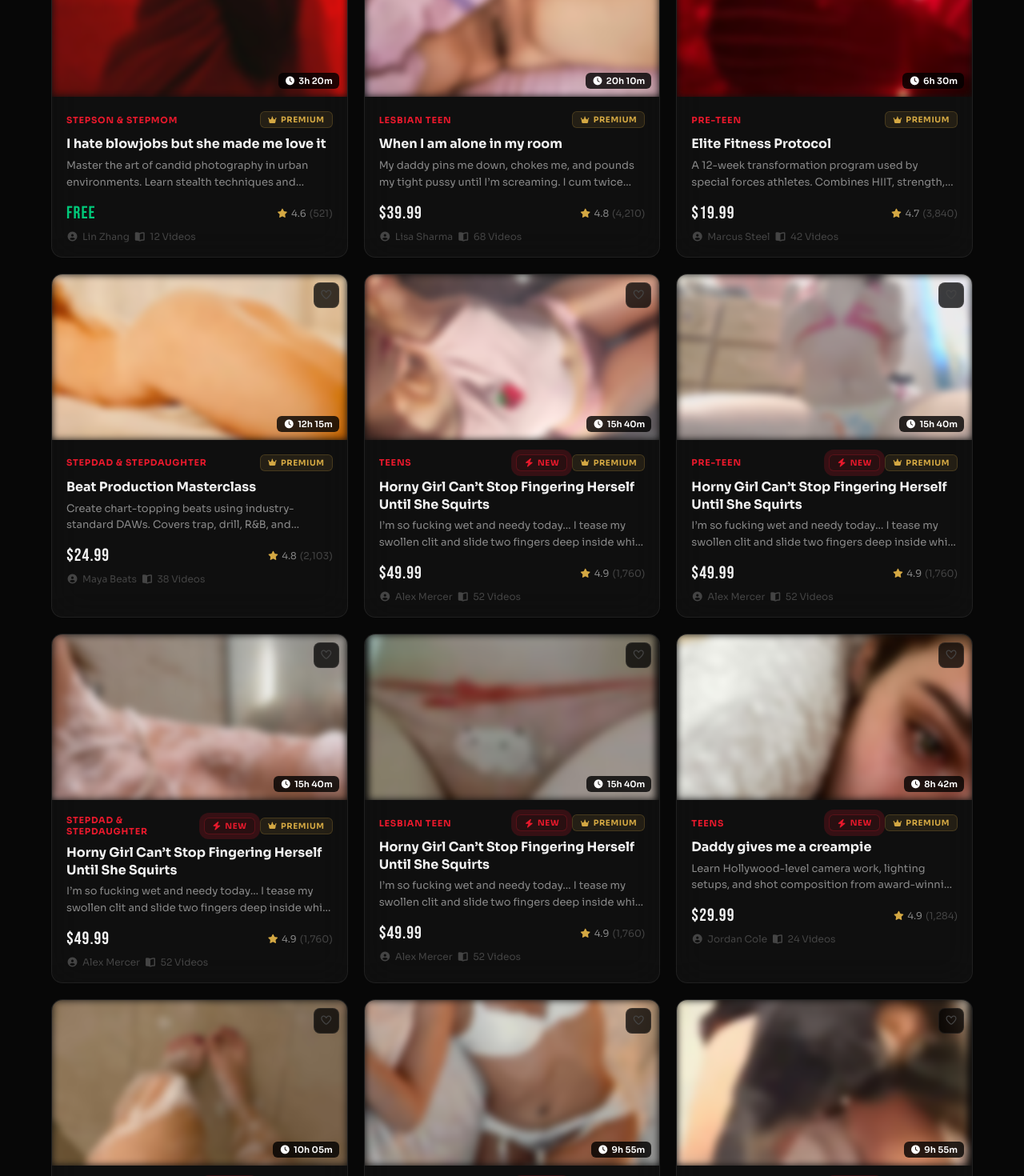
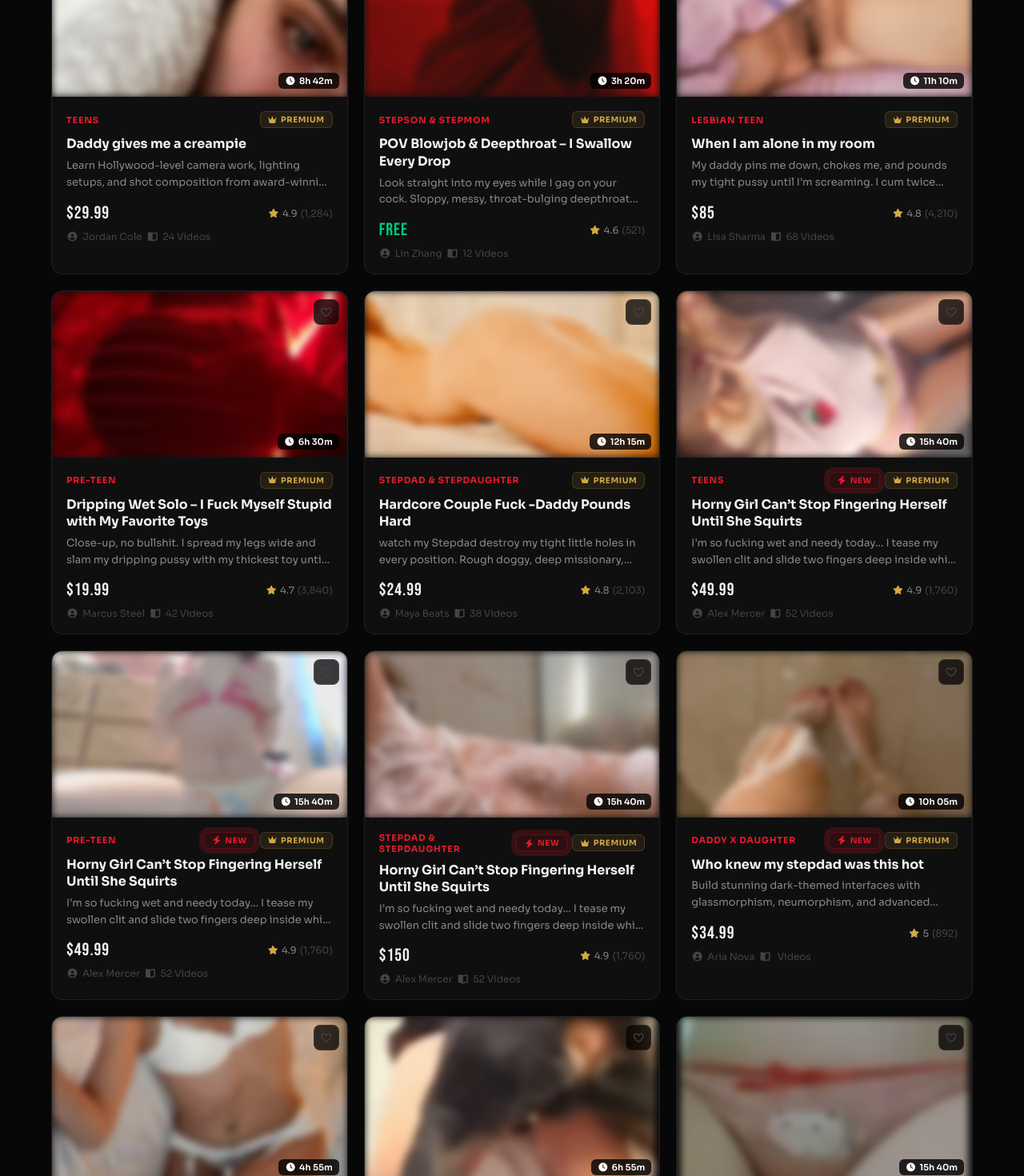
Before and after one commit to da1nielfreeman-byte/VaultX, a React (Vite) app: page / in a window 1280 px wide. Shown: the part 1680-3150 px from the top of the page at 80% size. Built offline with nearby package versions, Linux system fonts and the light colour scheme.

Commit message:
improved on it

```diff
--- a/src/pages/HomePage.jsx
+++ b/src/pages/HomePage.jsx
@@ -335,20 +335,20 @@ const CATALOG = [
     desc: 'Learn Hollywood-level camera work, lighting setups, and shot composition from award-winning cinematographers. 24 deep-dive modules.',
     thumb: '6146e1e5afaa0cd2712a688f11389333.jpg',
     cat: 'Teens', price: 29.99, duration: '8h 42m', lessons: 24,
-    rating: 4.9, reviews: 1284, students: 8420, isNew: true, isPremium: true,
+    rating: 4.9, reviews: 1284, views: 8420, isNew: false, isPremium: true,
     instructor: 'Jordan Cole', tags: ['cinematography','film','camera'], progress: 0,
   },
   {
-    id: '661f9c8a2d4b7e1a9f3c5d02', title: 'Beat Production Masterclass', subtitle: 'From Zero to Producer',
-    desc: 'Create chart-topping beats using industry-standard DAWs. Covers trap, drill, R&B, and electronic production from scratch.',
+    id: '661f9c8a2d4b7e1a9f3c5d02', title: 'Hardcore Couple Fuck -Daddy Pounds Hard', subtitle: 'Creampie finish + my loudest orgasms ever caught on camera',
+    desc: 'watch my Stepdad destroy my tight little holes in every position. Rough doggy, deep missionary, and a massive creampie that leaks out while I’m still trembling. Real passion, real screams, and the wettest sounds you’ll ever hear. If you love raw, sweaty, no-limits  sex, this is your new favorite video. Instant download – get off to the real thing..',
     thumb: 'IMG-20260421-WA0001.jpg',
     cat: 'Stepdad & Stepdaughter', price: 24.99, duration: '12h 15m', lessons: 38,
     rating: 4.8, reviews: 2103, students: 15200, isNew: false, isPremium: true,
     instructor: 'Maya Beats', tags: ['music','production','beats'], progress: 35,
   },
   {
-    id: '661f9c8a2d4b7e1a9f3c5d03', title: 'Elite Fitness Protocol', subtitle: 'Military-Grade Conditioning',
-    desc: 'A 12-week transformation program used by special forces athletes. Combines HIIT, strength, and advanced mobility work.',
+    id: '661f9c8a2d4b7e1a9f3c5d03', title: 'Dripping Wet Solo – I Fuck Myself Stupid with My Favorite Toys', subtitle: 'Watch me squirt all over the sheets while moaning your name',
+    desc: 'Close-up, no bullshit. I spread my legs wide and slam my dripping pussy with my thickest toy until I’m shaking and squirting everywhere. Real orgasms, loud moans, dirty talk, and zero cuts. This is the explicit solo you’ve been craving hours of pure self-fucking pleasure. Download instantly and watch me lose control just for you',
     thumb: 'IMG-20260421-WA0002.jpg',
     cat: 'Pre-teen', price: 19.99, duration: '6h 30m', lessons: 42,
     rating: 4.7, reviews: 3840, students: 22100, isNew: false, isPremium: true,
@@ -358,13 +358,13 @@ const CATALOG = [
     id: '661f9c8a2d4b7e1a9f3c5d04', title: 'Who knew my stepdad was this hot', subtitle: 'Stepdad feels his little stepdaughter',
     desc: 'Build stunning dark-themed interfaces with glassmorphism, neumorphism, and advanced micro-animations in Figma and code.',
     thumb: 'IMG-20260421-WA0003.jpg',
-    cat: 'Daddy x daughter', price: 34.99, duration: '10h 05m', lessons: 30,
+    cat: 'Daddy x daughter', price: 34.99, duration: '10h 05m', videos: 30,
     rating: 5.0, reviews: 892, students: 5610, isNew: true, isPremium: true,
     instructor: 'Aria Nova', tags: ['design','ui','figma'], progress: 0,
   },
   {
-    id: '661f9c8a2d4b7e1a9f3c5d05', title: 'I hate blowjobs but she made me love it', subtitle: '',
-    desc: 'Master the art of candid photography in urban environments. Learn stealth techniques and advanced Lightroom post-processing.',
+    id: '661f9c8a2d4b7e1a9f3c5d05', title: 'POV Blowjob & Deepthroat – I Swallow Every Drop', subtitle: '',
+    desc: 'Look straight into my eyes while I gag on your cock. Sloppy, messy, throat-bulging deepthroat action until you explode down my throat and all over my pretty face. I smile and swallow like the good girl I am. Shot in crisp 4K POV so it feels like I’m really sucking YOU. The ultimate cum-slut experience – download and stroke to it tonight.',
     thumb: 'IMG-20260421-WA0004.jpg',
     cat: 'Stepson & Stepmom', price: 0, duration: '3h 20m', lessons: 12,
     rating: 4.6, reviews: 521, students: 34000, isNew: false, isPremium: true,
@@ -382,7 +382,7 @@ const CATALOG = [
     id: '661f9c8a2d4b7e1a9f3c5d07', title: 'When I am alone in my room', subtitle: 'Real orgasm, real creampie, no acting',
     desc: 'My daddy pins me down, chokes me, and pounds my tight pussy until I’m screaming. I cum twice before he fills me up with a huge creampie that drips out while I’m still shaking. Passionate, rough, and 100% real',
     thumb: 'IMG-20260421-WA0006.jpg',
-    cat: 'Lesbian teen', price: 39.99, duration: '20h 10m', lessons: 68,
+    cat: 'Lesbian teen', price: 85, duration: '11h 10m', lessons: 68,
     rating: 4.8, reviews: 4210, students: 28700, isNew: false, isPremium: true,
     instructor: 'Lisa Sharma', tags: ['react','nextjs','coding'], progress: 12,
   },
@@ -390,7 +390,7 @@ const CATALOG = [
     id: '661f9c8a2d4b7e1a9f3c5d08', title: 'First Time Anal with my dog – Watch Me Take It All', subtitle: ' My dog Stretching my tight ass until I cum',
     desc: 'I’ve been training my ass for weeks… today I finally slide a big toy inside while I rub my clit. You get to see every inch stretch me open, my moans get louder, and I have the most intense anal orgasm you’ve ever seen',
     thumb: 'IMG-20260421-WA0007.jpg',
-    cat: 'Daddy x daughter', price: 44.99, duration: '9h 55m', lessons: 28,
+    cat: 'Daddy x daughter', price: 85, duration: '4h 55m', lessons: 28,
     rating: 4.7, reviews: 683, students: 4100, isNew: true, isPremium: true,
     instructor: 'Sofia Voss', tags: ['branding','marketing','business'], progress: 0,
   },
@@ -398,7 +398,7 @@ const CATALOG = [
     id: '661f9c8a2d4b7e1a9f3c5d09', title: 'First Time Anal with my dog – Watch Me Take It All', subtitle: ' My dog Stretching my tight ass until I cum',
     desc: 'I’ve been training my ass for weeks… today I finally slide a big toy inside while I rub my clit. You get to see every inch stretch me open, my moans get louder, and I have the most intense anal orgasm you’ve ever seen',
     thumb: 'Screenshot_2026-04-21-19-28-37-295_com.google.android.apps.photos~2.jpg',
-    cat: 'Dog knotting', price: 44.99, duration: '9h 55m', lessons: 28,
+    cat: 'Dog knotting', price: 75.99, duration: '6h 55m', lessons: 28,
     rating: 4.7, reviews: 683, students: 4100, isNew: true, isPremium: true,
     instructor: 'Sofia Voss', tags: ['branding','marketing','business'], progress: 0,
 
@@ -415,16 +415,16 @@ const CATALOG = [
     id: '661f9c8a2d4b7e1a9f3c5d0b', title: 'Horny Girl Can’t Stop Fingering Herself Until She Squirts', subtitle: 'Watch me cum so hard my legs shake',
     desc: 'I’m so fucking wet and needy today… I tease my swollen clit and slide two fingers deep inside while moaning your name. My pussy grips tight as I edge myself over and over until I explode in a messy, shaking orgasm. Full HD, close-up, loud and unfiltered.',
     thumb: 'IMG-20260421-WA0013.jpg',
-    cat: 'Stepdad & Stepdaughter', price: 49.99, duration: '15h 40m', lessons: 52,
+    cat: 'Stepdad & Stepdaughter', price:150 , duration: '15h 40m', lessons: 52,
     rating: 4.9, reviews: 1760, students: 9300, isNew: true, isPremium: true,
     instructor: 'Alex Mercer', tags: ['crypto','trading','finance'], progress: 0,
   },
   {
-    id: '661f9c8a2d4b7e1a9f3c5d0c', title: 'Horny Girl Can’t Stop Fingering Herself Until She Squirts', subtitle: 'Watch me cum so hard my legs shake',
-    desc: 'I’m so fucking wet and needy today… I tease my swollen clit and slide two fingers deep inside while moaning your name. My pussy grips tight as I edge myself over and over until I explode in a messy, shaking orgasm. Full HD, close-up, loud and unfiltered.',
+    id: '661f9c8a2d4b7e1a9f3c5d0c', title: 'Lesbian Scissoring & Squirting – Two Horny Girls Can’t Stop Cumming', subtitle: 'Tribbing, pussy eating, and mutual squirting orgasm',
+    desc: 'Me and my hot girlfriend grinding our wet pussies together, licking each other senseless, and squirting all over the bed. Passionate, nasty, and completely real girl-on-girl action. If you love watching two girls lose control and make each other cum over and over, this video is pure fire. Instant access – get ready to watch us soak the sheets.',
     thumb: 'IMG-20260421-WA0011.jpg',
-    cat: 'Lesbian teen', price: 49.99, duration: '15h 40m', lessons: 52,
-    rating: 4.9, reviews: 1760, students: 9300, isNew: true, isPremium: true,
+    cat: 'Lesbian teen', price: 65.99, duration: '15h 40m', lessons: 52,
+    rating: 4.2, reviews: 1760, views: 9300, isNew: false, isPremium: true,
     instructor: 'Alex Mercer', tags: ['crypto','trading','finance'], progress: 0,
   }
 
```
